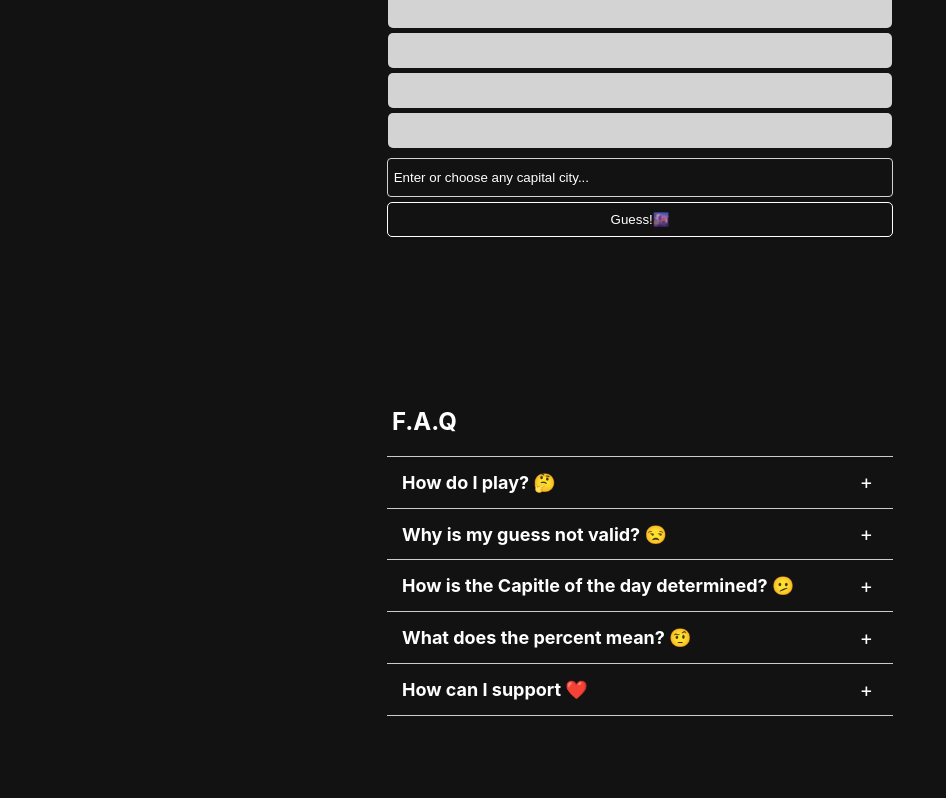
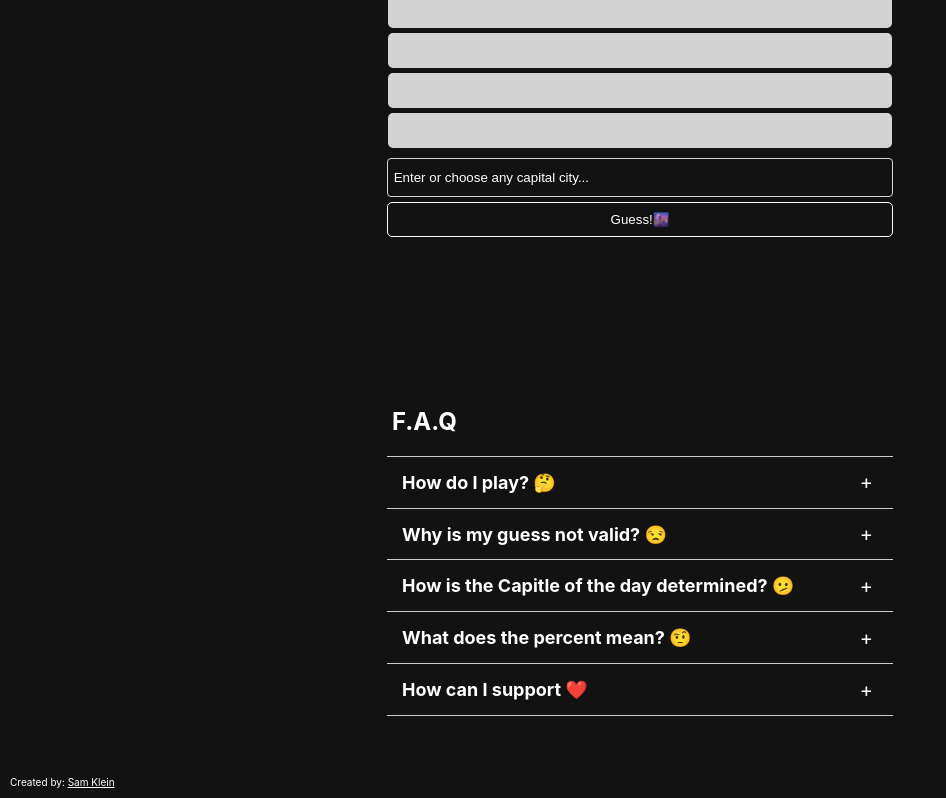
Before and after one commit to Sam-Klein1/Capitle, a React (Create React App) app: page / in a window 1280 px wide. Shown: the part 600-1398 px from the top of the page, without its empty margins (0-946 px from the left). Before the commit the page ends 1366 px from the top, so only its background shows below. Built offline with nearby package versions, Linux system fonts and the light colour scheme.

Commit message:
added footer

```diff
--- a/public/index.html
+++ b/public/index.html
@@ -45,4 +45,7 @@
       To create a production bundle, use `npm run build` or `yarn build`.
     -->
   </body>
+<footer style="font-size: 10px; padding: 10px;">
+  Created by: <a href="https://www.linkedin.com/in/sam-klein123/" style="font-size: 10px; color: white; text-decoration: underline;">Sam Klein</a>
+</footer>
 </html>
--- a/src/App.css
+++ b/src/App.css
@@ -47,6 +47,7 @@
 }
 
 .refresh{
+  color: black;
   display: flex;
   justify-content: center;
   width: 100%;
```
